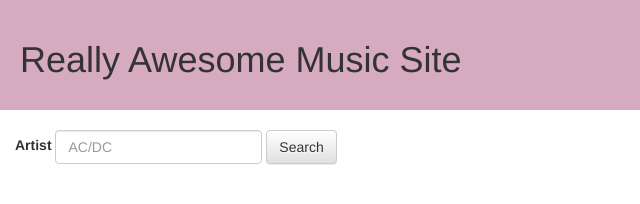
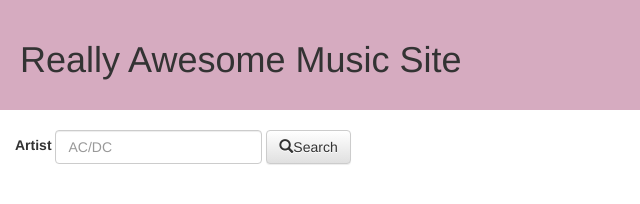
Before and after one commit to ericabell/itunes-music-player, a plain HTML site: page index.html in a window 1280 px wide. Shown: the full height of the page, 0-640 px from the left. Drawn offline with nearby package versions, Linux system fonts and the light colour scheme.

Commit message:
Add search icon to search button

```diff
--- a/index.html
+++ b/index.html
@@ -32,7 +32,7 @@
             <label for="search-term-input">Artist</label>
             <input type="text" class="form-control" id="search-term-input" placeholder="AC/DC">
 
-            <button type="submit" class="btn btn-default" id="search-button">Search</button>
+            <button type="submit" class="btn btn-default" id="search-button"><span class="glyphicon glyphicon-search" aria-hidden="true"></span>Search</button>
           </div>
         </form>
       </section>
```
